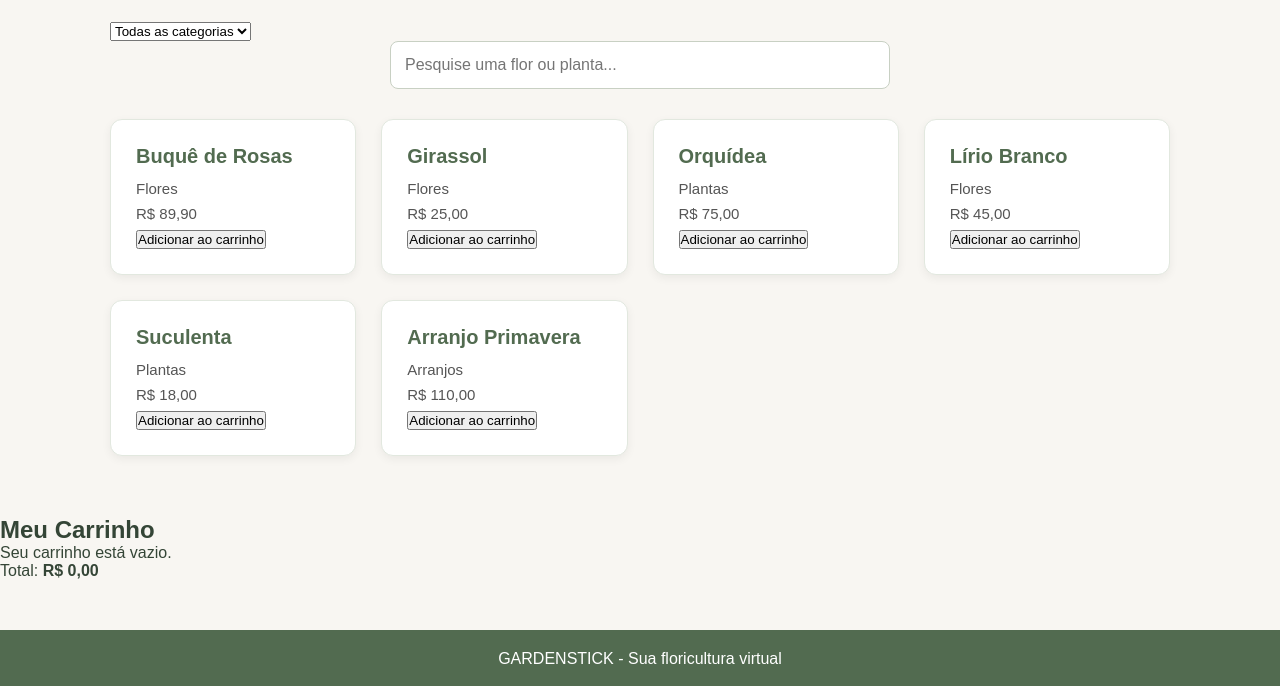
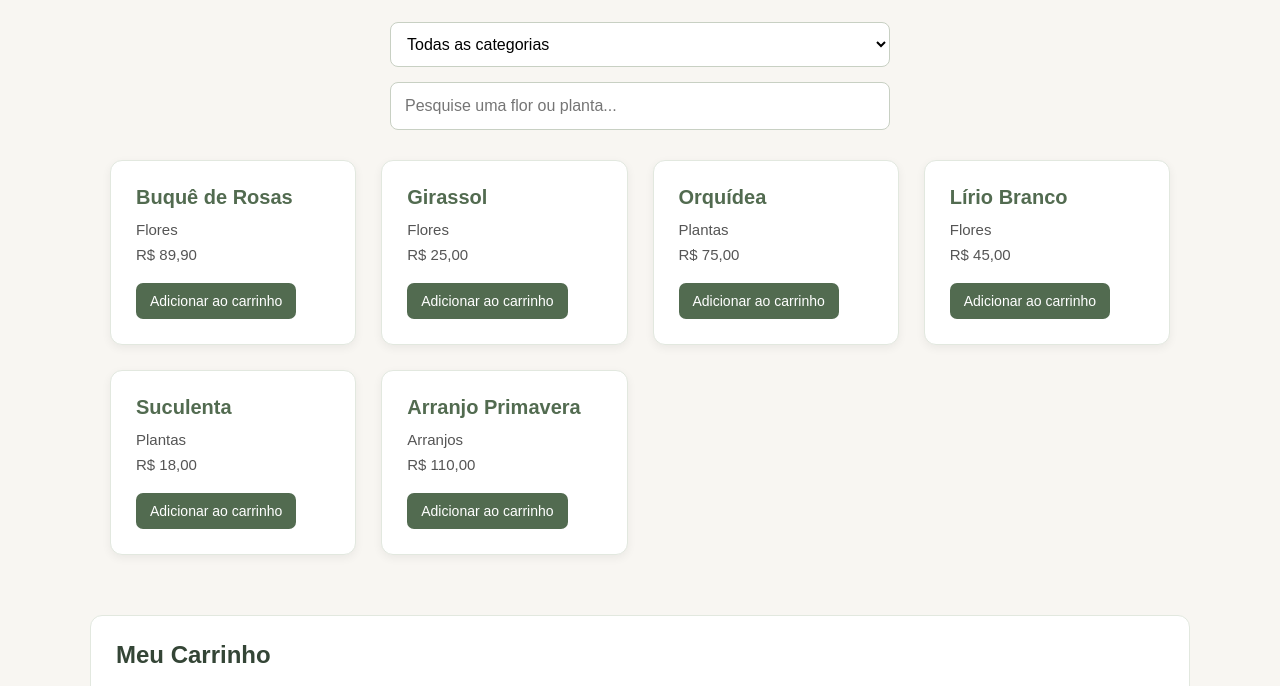
Before and after one commit to eusouavic/GARDENSTICK, a plain HTML site: page index.html in a window 1280 px wide. Shown: the part 235-921 px from the top of the page. Drawn offline with Linux system fonts and the light colour scheme.

Commit message:
style: add shopping cart styles and empty states

```diff
--- a/style.css
+++ b/style.css
@@ -90,3 +90,89 @@ footer {
     color: #555555;
     font-size: 15px;
 }
+
+
+/* Incremento 2 — carrinho e estados vazios */
+#filtroCategoria {
+    display: block;
+    width: 100%;
+    max-width: 500px;
+    margin: 0 auto 15px;
+    padding: 12px;
+    border: 1px solid #c8d0c3;
+    border-radius: 8px;
+    background-color: #ffffff;
+    font-size: 16px;
+}
+
+.botao-adicionar,
+.controles-carrinho button {
+    border: 0;
+    border-radius: 7px;
+    background-color: #526b50;
+    color: #ffffff;
+    padding: 10px 14px;
+    cursor: pointer;
+    font-size: 14px;
+}
+
+.botao-adicionar {
+    margin-top: 12px;
+}
+
+.botao-adicionar:hover,
+.controles-carrinho button:hover {
+    background-color: #3f563e;
+}
+
+.mensagem-vazia {
+    color: #687568;
+    text-align: center;
+    padding: 20px;
+}
+
+.carrinho {
+    max-width: 1100px;
+    margin: 20px auto 50px;
+    padding: 25px;
+    background-color: #ffffff;
+    border: 1px solid #e2e8df;
+    border-radius: 12px;
+}
+
+.carrinho h2 {
+    margin-bottom: 20px;
+}
+
+.item-carrinho {
+    display: flex;
+    justify-content: space-between;
+    align-items: center;
+    gap: 20px;
+    padding: 16px 0;
+    border-bottom: 1px solid #e2e8df;
+}
+
+.controles-carrinho {
+    display: flex;
+    align-items: center;
+    gap: 10px;
+    flex-wrap: wrap;
+}
+
+.total-carrinho {
+    text-align: right;
+    margin-top: 20px;
+    font-size: 18px;
+}
+
+@media (max-width: 600px) {
+    .carrinho {
+        margin: 20px 15px 40px;
+    }
+
+    .item-carrinho {
+        align-items: flex-start;
+        flex-direction: column;
+    }
+}
```
